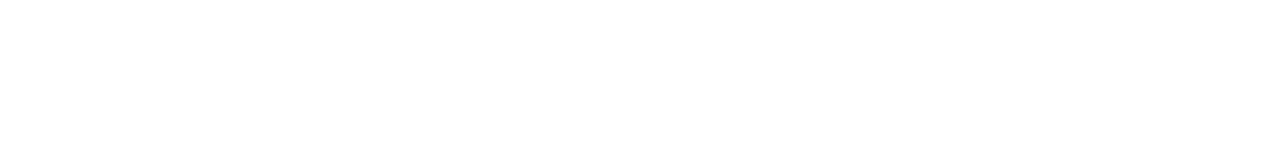
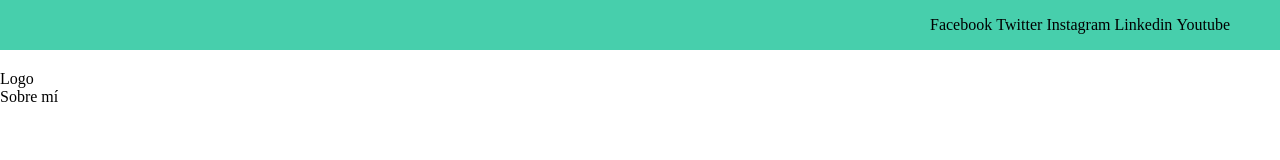
Before and after one commit to HarpeBlue/Blog-Tech, a plain HTML site: page index.html in a window 1280 px wide. Drawn offline with Linux system fonts and the light colour scheme.

Commit message:
Se terminó la primera sección de nuestro header.

```diff
--- a/index.html
+++ b/index.html
@@ -1,11 +1,30 @@
 <!DOCTYPE html>
 <html lang="es">
 <head>
-  <meta charset="UTF-8">
-  <meta name="viewport" content="width=device-width, initial-scale=1.0">
-  <title>Document</title>
+	<meta charset="UTF-8">
+	<meta name="viewport" content="width=device-width, initial-scale=1.0">
+	<title>My Blog</title>
+	<link rel="stylesheet" href="styles/main.css">
 </head>
 <body>
-
+    <header class="header">
+        <section class="header_icons--container">
+            <div class="icons">
+                <a href="">Facebook</a>
+                <a href="">Twitter</a>
+                <a href="">Instagram</a>
+                <a href="">Linkedin</a>
+                <a href="">Youtube</a>
+            </div>
+        </section>
+        <nav class="nav">
+            <section class="nav_logo--container">
+                <a href="">Logo</a>
+            </section>
+            <section class="profile--link">
+                <a href="profile.html">Sobre mí</a>
+            </section>
+        </nav>
+    </header>
 </body>
 </html>
--- a/styles/main.css
+++ b/styles/main.css
@@ -0,0 +1,41 @@
+body{
+	margin: 0px;
+	padding: 0px;
+	position: fixed;
+	top: 0px;
+	bottom: 0px;
+	left: 0;
+	right: 0;
+}
+
+a{
+    text-decoration: none;
+    display: inline;
+    color: black;
+}
+
+.header{
+    width: 100%;
+    height: 140px;
+    display: grid;
+    grid-template-rows: repeat(2, 1fr);
+}
+
+.header .header_icons--container{
+    width: 100%;
+    height: 50px;
+    display: grid;
+    background-color: #47cfac;
+}
+
+.header .header_icons--container .icons{
+    width: 300px;
+    height: auto;
+    display: flex;
+    /* para mi esta línea de código sobra en el curso */
+    /* justify-content: flex-end; */
+    align-items: center;
+    justify-content: space-between;
+    justify-self: end;
+    margin-right: 50px;
+}
```
